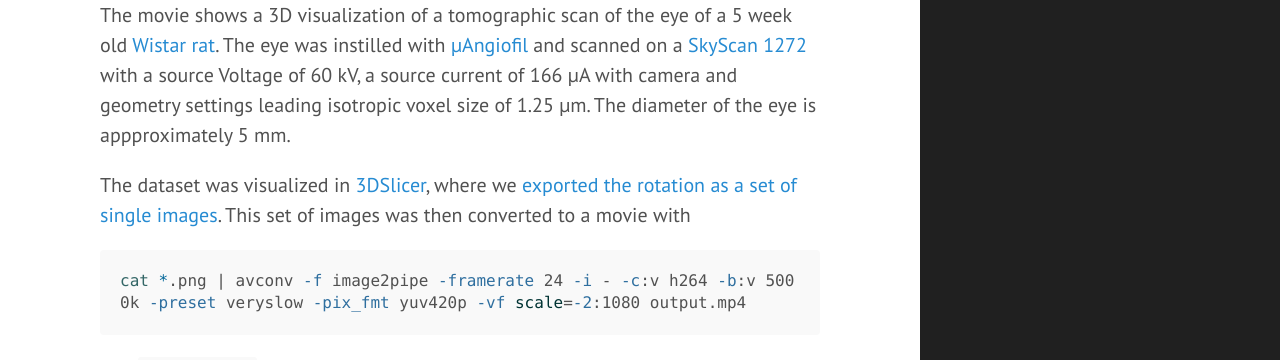
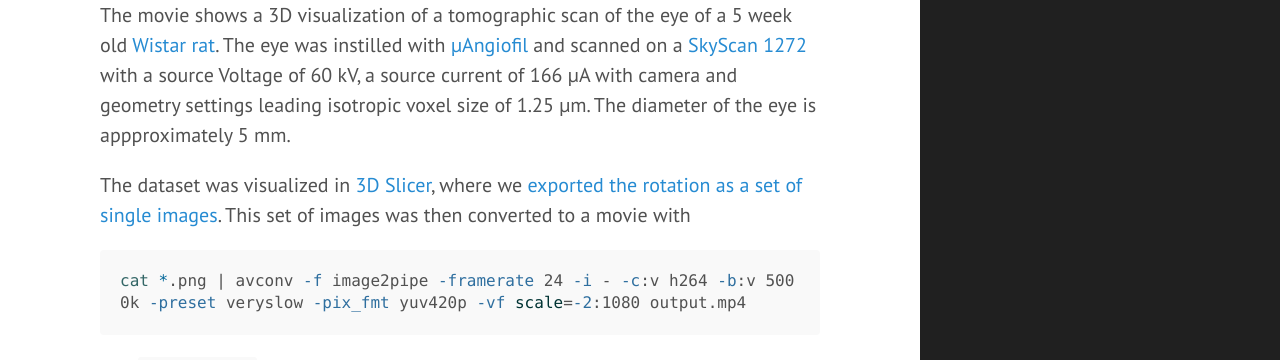
Before and after one commit to TomoGraphics/tomographics.github.io, a Jekyll site: the page built from _posts/2017-11-14-rat-eye.md, in a window 1280 px wide and 1357 px high. Shown: the part 500-860 px from the top of the window. Built offline with Jekyll 4.4.1, drawn with Linux system fonts in a browser that asks for light colours.

Commit message:
sed -i 's/3DSlicer/3D Slicer/g' *.md
This thing is officially called '3D Slicer': https://www.slicer.org/wiki/Documentation/4.x/Acknowledgments

`````diff
--- a/_posts/2017-11-14-rat-eye.md
+++ b/_posts/2017-11-14-rat-eye.md
@@ -3,7 +3,7 @@
 title: "Rat Eye | Rattus"
 date: 2017-11-14
 categories: [visualization, instillation]
-tags: [tools, slicer, gif, movie]
+tags: [tools, 3D Slicer, gif, movie]
 ---
 
 
@@ -15,7 +15,7 @@
 The eye was instilled with [µAngiofil](http://www.micro-angio.ch/de/microangio) and scanned on a [SkyScan 1272](http://bruker-microct.com/products/1272.htm) with a source Voltage of 60 kV, a source current of 166 µA with camera and geometry settings leading isotropic voxel size of 1.25 µm.
 The diameter of the eye is appproximately 5 mm.
 
-The dataset was visualized in [3DSlicer](http://slicer.org), where we [exported the rotation as a set of single images](https://www.slicer.org/wiki/Documentation/4.8/Modules/ScreenCapture).
+The dataset was visualized in [3D Slicer](http://slicer.org), where we [exported the rotation as a set of single images](https://www.slicer.org/wiki/Documentation/4.8/Modules/ScreenCapture).
 This set of images was then converted to a movie with
 
 ````bash
`````
Also changed, not shown: _posts/2017-10-18-mouse-head.md (+1 -1 lines).
